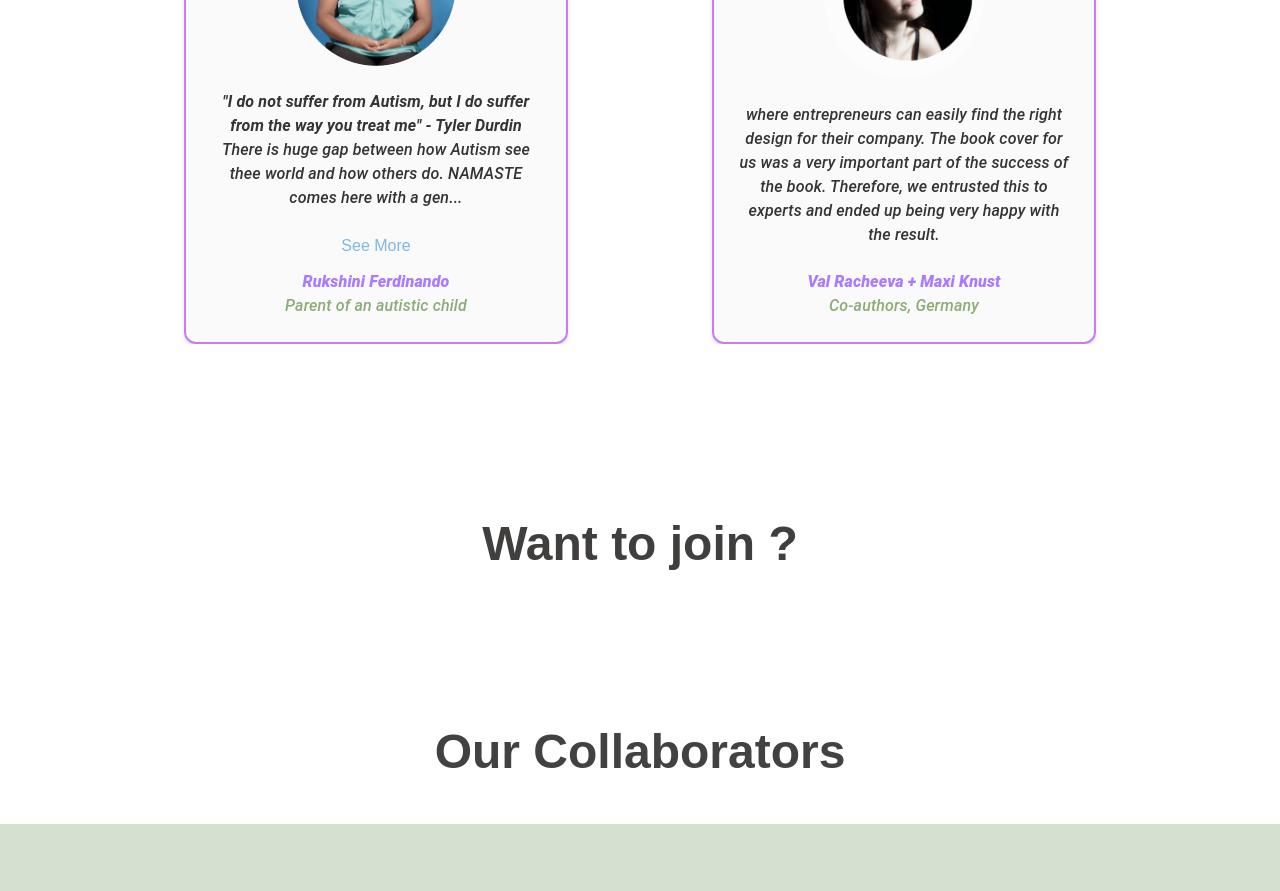
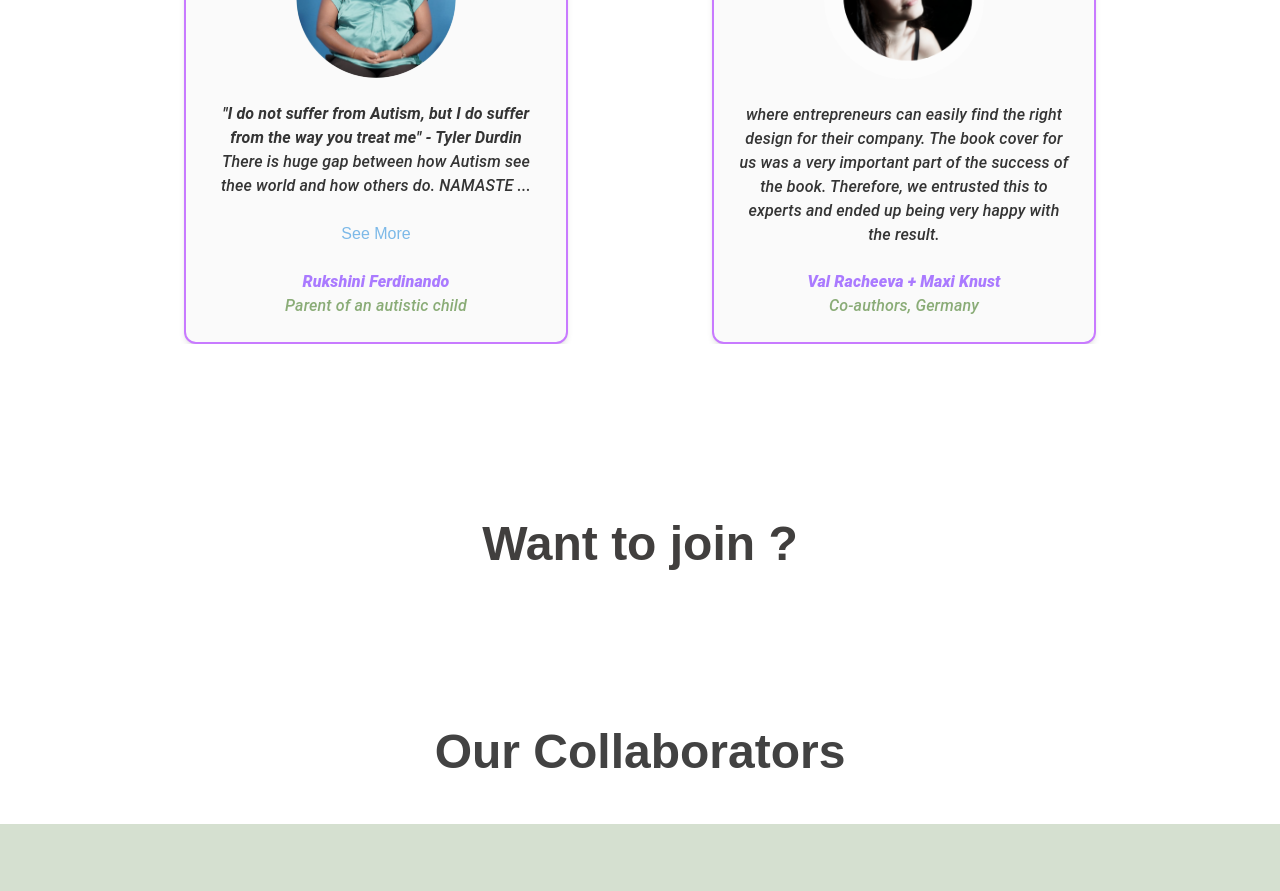
Before and after one commit to tharanga270/namasthe_project2, a React (Create React App) app: page /events in a window 1280 px wide. Shown: the part 2760-3651 px from the top of the page. Built offline with nearby package versions, Linux system fonts and the light colour scheme.

Commit message:
cabcommunity added

```diff
--- a/src/Components/Cabcommunity/Index.js
+++ b/src/Components/Cabcommunity/Index.js
@@ -138,7 +138,7 @@ const CabCommunity = () => {
               >
                 {expandedCardIndex === index || index === 0 || index === 2
                   ? data.text2
-                  : `${data.text2.slice(0, 100)}...`}
+                  : `${data.text2.slice(0, 79)}...`}
               </Typography>
             </CardBody>
             {index === 1 && (
```
